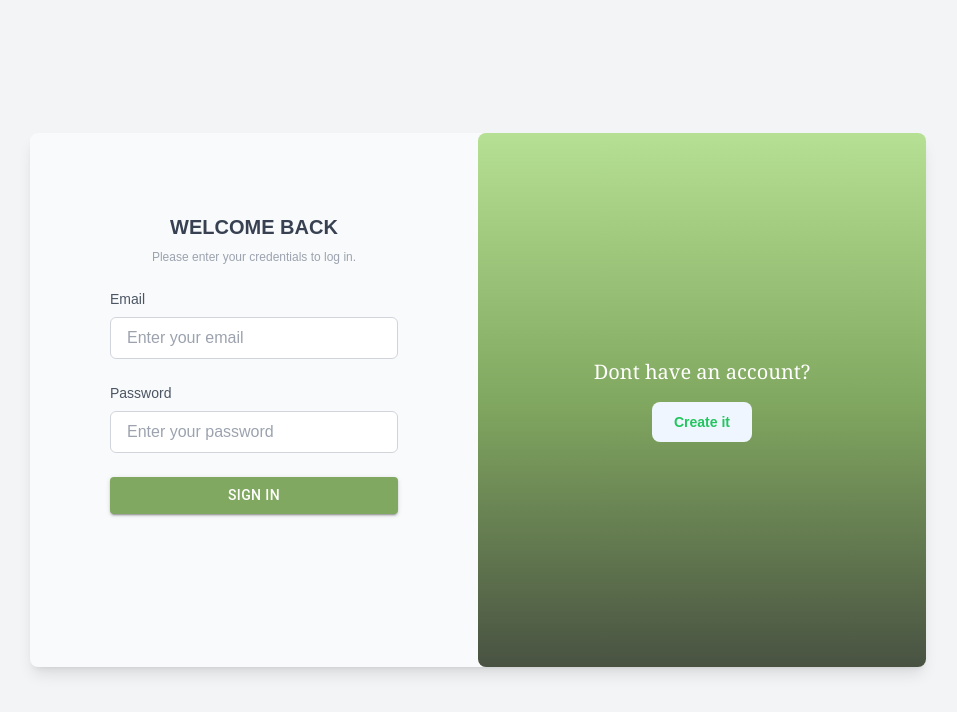
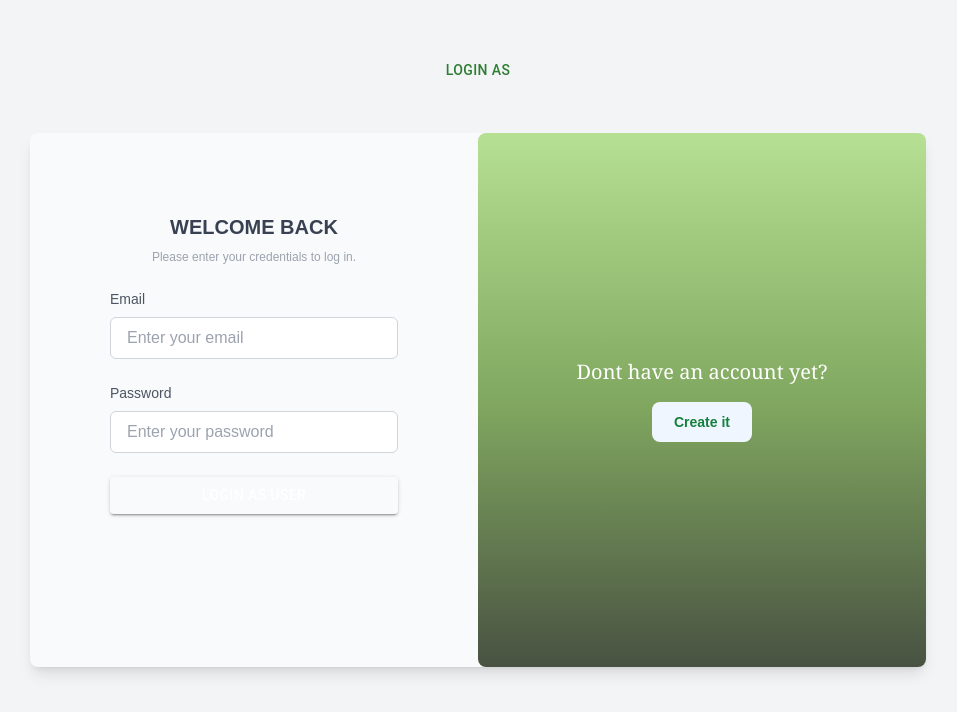
Before and after one commit to mohammedshahidc/Vital_Aid, a Next.js app: page /login in a window 1280 px wide. Shown: the top 712 px of the page, without its empty margins (162-1119 px from the left). Built offline with nearby package versions, Linux system fonts and the light colour scheme; no server answers.

Commit message:
Homepage (#16)
* home page started

* initialised

* home page

* gg

* updates on home

* edited

* json

* some changes

* some changes

* solved

* login page style

```diff
--- a/src/components/auth/login.tsx
+++ b/src/components/auth/login.tsx
@@ -1,69 +1,84 @@
-
-"use client"
+"use client";
 import { Button } from "@mui/material";
-import React, {useState } from "react";
+import React, { useState } from "react";
 import Link from "next/link";
-// import { FcGoogle } from "react-icons/fc";
-// import { signOut } from "next-auth/react";
 import { useAppDispatch, useAppSelector } from "@/lib/store/hooks";
 import { useRouter } from "next/navigation";
 import { loginUser } from "@/lib/store/features/userSlice";
-
-
-
-
+import LoginModal from "../ui/loginModal";
+import Image from "next/image";
+import DRpng from "../../../public/Doctor.png"
 
 const Login: React.FC = () => {
-
   const dispatch = useAppDispatch();
-  const { isLoading, error } = useAppSelector((state) => state.auth);
+  const { isLoading, error, userType } = useAppSelector((state) => state.auth);
   const router = useRouter();
 
+  console.log(userType);
 
   const [email, setEmail] = useState<string>("");
   const [password, setPassword] = useState<string>("");
 
   const handleSubmit = async (e: React.FormEvent) => {
-
     e.preventDefault();
     const result = await dispatch(loginUser({ email, password }));
-    const role=localStorage.getItem('user')
+    const role = localStorage.getItem("user");
     if (loginUser.fulfilled.match(result)) {
-      if(role&&role=='User'){
+      if (role && role === "User") {
         router.push("/user");
       }
-      if(role&&role=='Doctor'){
-        router.push("/docter");
+      if (role && role === "Doctor") {
+        router.push("/doctor");
       }
-      if(role&&role=='Admin'){
+      if (role && role === "Admin") {
         router.push("/admin");
       }
     }
   };
 
+  const [isModalOpen, setIsModalOpen] = useState(false);
+
+  const handleOpenModal = () => setIsModalOpen(true);
+  const handleCloseModal = () => setIsModalOpen(false);
+
+
+  const btnColor =
+    userType === "Admin"
+      ? "bg-purple-500"
+      : userType === "Doctor"
+        ? "bg-blue-500"
+        : "bg-green-500";
+
+  const gradientColor =
+    userType === "Admin"
+      ? "from-purple-300 via-purple-400 to-purple-500"
+      : userType === "Doctor"
+        ? "from-blue-300 via-blue-400 to-blue-500"
+        : " from-custom-green-100 via-custom-green-200 to-custom-green-300";
+
   return (
-    <div className="flex h-screen items-center justify-center bg-gray-100">
-      <div className="flex w-full max-w-4xl sm:h-4/6 bg-gray-50 shadow-lg flex-col sm:flex-row rounded-lg">
+    <div
+      className={`relative flex h-screen items-center justify-center bg-gray-100`}
+    >
+      <div className="absolute top-36 md:top-6 space-x-4 mt-7  ">
+        <Button onClick={handleOpenModal} variant="text" color="success">
+          Login as
+        </Button>
+      </div>
+
+      <div className="flex w-full  max-w-4xl sm:h-4/6 bg-gray-50 shadow-lg flex-col sm:flex-row rounded-lg">
         <div className="w-full md:pt-20 sm:w-1/2 px-8 py-12 sm:p-8">
-          {/* <button
-            type="button"
-            className="w-full bg-white border border-gray-300 text-black py-2 rounded-full hover:bg-gray-100 mb-2 text-sm"
-            onClick={() => {
-
-              signOut();
-            }}
-          >
-            <FcGoogle size={25} className="mr-2 float-end" />
-            logout
-          </button> */}
           <h2 className="text-xl font-bold text-center text-gray-700 mb-2">
             WELCOME BACK
           </h2>
 
-          <p className="text-center text-xs  text-gray-400 mb-6">
+          <p className="text-center text-xs text-gray-400 mb-6">
             Please enter your credentials to log in.
           </p>
-          <form className="space-y-6 flex flex-col items-center" onSubmit={handleSubmit}>
+          <form
+            className="space-y-6 flex flex-col items-center"
+            onSubmit={handleSubmit}
+          >
             <div className="flex flex-col items-center w-full">
               <label
                 className="flex flex-col items-start ml-24 text-gray-600 text-sm mb-2 w-full"
@@ -101,43 +116,69 @@ const Login: React.FC = () => {
             <Button
               type="submit"
               variant="contained"
-              className="w-3/4 !bg-custom-green-200"
+              className={`w-3/4 ${btnColor}`}
               sx={{
                 backgroundColor: "transparent",
               }}
             >
-              {isLoading ? "Loading..." : "Sign In"}
+              {isLoading ? "Loading..." : `Login as ${userType}`}
             </Button>
           </form>
           {error && <p className="text-red-500 text-sm mt-4">{error}</p>}
-
-          <div className="sm:hidden mt-2 flex flex-col items-center justify-center space-y-4">
+          {userType === "User" &&(
+          <div className="sm:hidden mt-2 flex  items-center justify-center space-y-4">
             <p className="text-gray-700 mt-3 text-base font-medium">
               Dont have an account yet?
             </p>
             <Link href="/register" passHref>
-              <p className="px-5 py-3 text-sm font-semibold text-white bg-green-500 rounded-md shadow hover:bg-green-600 focus:ring-2 focus:ring-green-300 focus:outline-none">
-                Create Account
-              </p>
+              <Button  variant="text" color="success">
+                Create it
+              </Button>
             </Link>
-          </div>
+
+          </div>)}
         </div>
 
-        <div className="hidden rounded-lg sm:flex w-full sm:w-1/2 p-8 bg-gradient-to-b from-custom-green-100 via-custom-green-200 to-custom-green-300 items-center justify-center h-full sm:h-auto ">
+        <div
+          className={`hidden rounded-lg sm:flex w-full sm:w-1/2 p-8 bg-gradient-to-b ${gradientColor} items-center justify-center h-full sm:h-auto`}
+        >
           <div className="text-center">
-            <p className="text-white text-2xl sm:text-xl font-medium font-serif mb-4">
-              Dont have an account?
-            </p>
-            <Link href="/register" passHref>
-              <p className="px-5 py-2.5 font-bold  bg-blue-50 hover:bg-blue-100 hover:text-green-600 text-green-500 rounded-lg text-sm inline-block w-[100px] text-center">
-                Create it
-              </p>
-            </Link>
+            {userType === "Admin" ? (
+              <div>
+                <p className="text-white text-2xl sm:text-xl font-medium font-serif mb-4">Welcome Admin</p>
+                <p className="text-white text-2xl sm:text-xl font-medium font-serif mb-4">Manage, Monitor, and Optimize with Ease</p>
+
+              </div>
+
+            ) : userType === "Doctor" ? (
+              <div className=" justify-center">
+                <p className="text-white text-2xl sm:text-xl font-medium font-serif">Welcome Doctor</p>
+                <Image
+                  src={DRpng}
+                  alt="drimg"
+                />
+
+
+              </div>
+
+
+            ) : (
+              <p className="text-white text-2xl sm:text-xl font-medium font-serif mb-4">Dont have an account yet?</p>
+            )}
+            {userType === "User" && (
+              <Link href="/register" passHref>
+                <p className="px-5 py-2.5 font-bold bg-blue-50 hover:bg-blue-100 hover:text-green-600 text-green-700 rounded-lg text-sm inline-block w-[100px] text-center">
+                  Create it
+                </p>
+              </Link>
+            )}
+
           </div>
         </div>
       </div>
+      <LoginModal open={isModalOpen} onClose={handleCloseModal} />
     </div>
   );
-}
+};
 
 export default Login;
--- /dev/null
+++ b/src/components/ui/loginModal.tsx
@@ -0,0 +1,75 @@
+
+import React from "react";
+import { Modal, Box, Button } from "@mui/material";
+import { setType } from "@/lib/store/features/userSlice";
+import { useAppDispatch } from "@/lib/store/hooks";
+
+interface LoginModalProps {
+    open: boolean;
+    onClose: () => void;
+}
+
+const LoginModal: React.FC<LoginModalProps> = ({ open, onClose }) => {
+    const dispatch = useAppDispatch()
+
+    const handleTypeChange = (type: string) => {
+        dispatch(setType(type));
+        onClose()
+    };
+
+
+    return (
+        <Modal
+            open={open}
+            onClose={onClose}
+            aria-labelledby="login-modal-title"
+            aria-describedby="login-modal-description"
+        >
+            <Box
+                sx={{
+                    position: "absolute",
+                    top: "50%",
+                    left: "50%",
+                    transform: "translate(-50%, -50%)",
+                    width: 300,
+                    bgcolor: "background.paper",
+                    borderRadius: 2,
+                    boxShadow: 24,
+                    p: 4,
+                }}
+            >
+                <Button
+                    variant="contained"
+                    className="bg-green-500"
+                    fullWidth
+                    onClick={() => handleTypeChange("User")}
+                    sx={{ mb: 2 }}
+                >
+                    User
+                </Button>
+
+                <Button
+                    variant="contained"
+                    className="bg-blue-500"
+                    fullWidth
+                    onClick={() => handleTypeChange("Doctor")}
+                    sx={{ mb: 2 }}
+                >
+                    Doctor
+                </Button>
+                <Button
+                    variant="contained"
+                    className="bg-purple-500"
+                    fullWidth
+                    onClick={() => handleTypeChange("Admin")}
+
+                >
+                    Admin
+                </Button>
+
+            </Box>
+        </Modal>
+    );
+};
+
+export default LoginModal;
--- a/src/components/users/Navbar/Navbar.tsx
+++ b/src/components/users/Navbar/Navbar.tsx
@@ -95,7 +95,7 @@ export default function Navbar() {
 
 
       {menuOpen && (
-        <div className="lg:hidden bg-sky-50 dark:bg-gray-900 py-4 px-6 space-y-4 float-right ">
+        <div className="lg:hidden bg-sky-50 dark:bg-gray-900 py-4 px-6 absolute z-50 right-1  space-y-4 float-right ">
           <Link
             href="/home"
             className="block text-gray-700 font-serif font-semibold dark:text-gray-300 hover:text-gray-900 dark:hover:text-white transition"
--- a/src/lib/store/features/userSlice.ts
+++ b/src/lib/store/features/userSlice.ts
@@ -19,6 +19,7 @@ interface UserState {
   } | null;
   isLoading: boolean;
   error: string | null|undefined;
+  userType:string| null
 }
 
 interface userRegistrationdata{
@@ -37,6 +38,7 @@ const initialState: UserState = {
   user: null,
   isLoading: false,
   error: null,
+  userType:"User"
 };
 
 export const userRegistration = createAsyncThunk<void, userRegistrationdata, { rejectValue: string }>(
@@ -96,6 +98,9 @@ const userSlice = createSlice({
       state.error = null;
       Cookies.remove("user");
     },
+    setType: (state, action) => {
+      state.userType = action.payload;
+    },
   },
   extraReducers: (builder) => {
     builder
@@ -131,5 +136,5 @@ const userSlice = createSlice({
   },
 });
 
-export const { logout } = userSlice.actions;
+export const { logout,setType } = userSlice.actions;
 export default userSlice.reducer;
```
Also changed, not shown: src/components/users/Home/specialities.tsx (+4 -5 lines), src/middleware.ts (line endings or trailing spaces).
